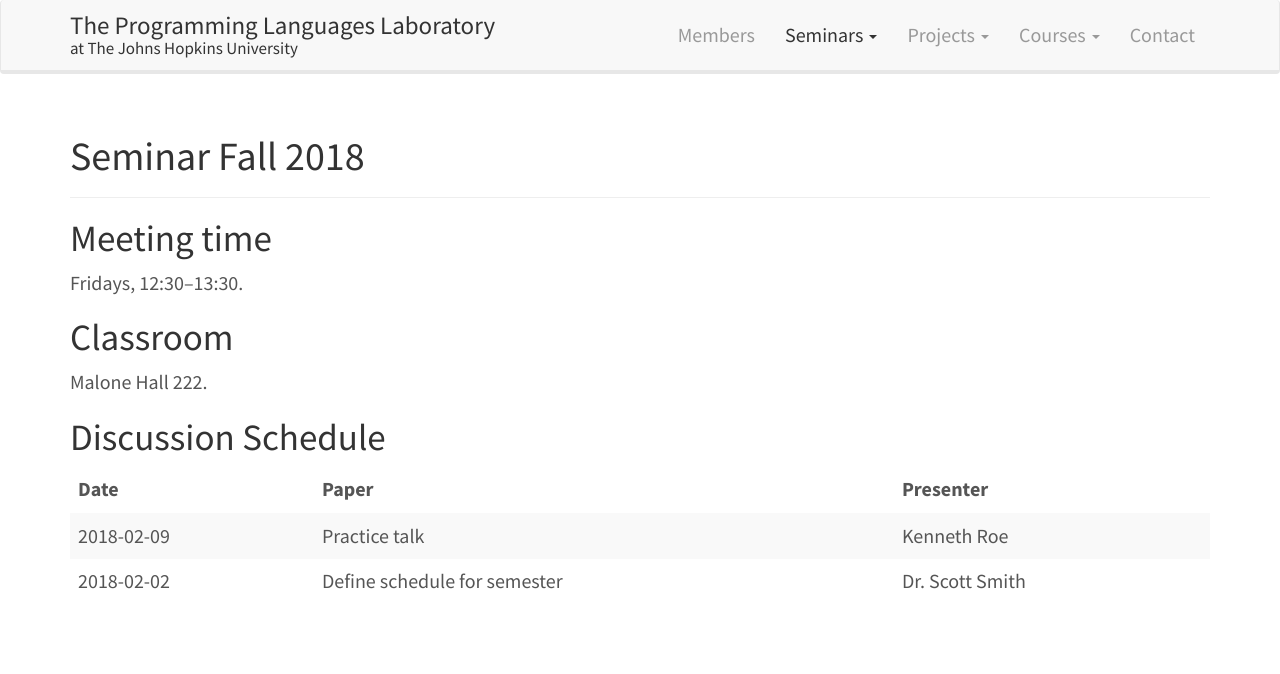
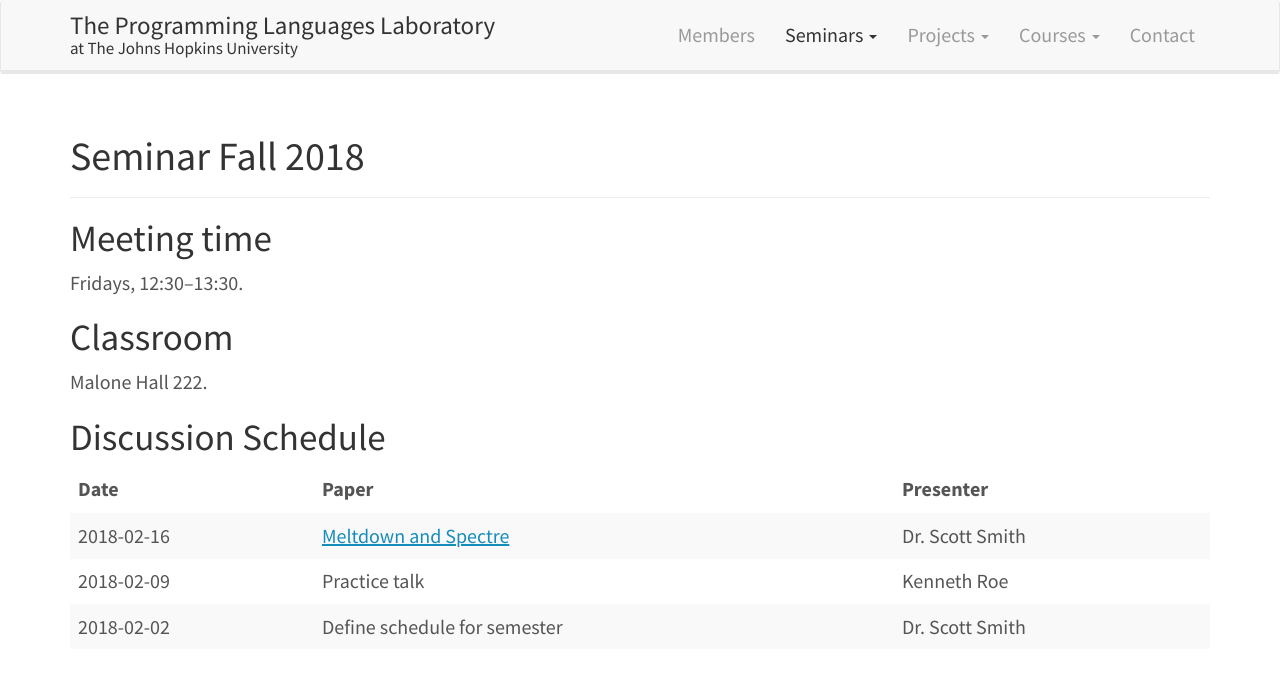
Before and after one commit to JHU-PL-Lab/www-pl-lab, a Jekyll site: the page built from seminars/spring-2018.md, in a window 1280 px wide. Shown: the top 674 px of the page. Built offline with Jekyll 4.4.1, drawn with Linux system fonts in a browser that asks for light colours.

Commit message:
Add 2018-02-16 seminar

```diff
--- a/seminars/spring-2018.md
+++ b/seminars/spring-2018.md
@@ -18,5 +18,6 @@ Discussion Schedule
 
 |       Date | Paper                                                                                                                                                                                                                                     | Presenter                                               |
 |------------+-------------------------------------------------------------------------------------------------------------------------------------------------------------------------------------------------------------------------------------------+---------------------------------------------------------|
+| 2018-02-16 | [Meltdown and Spectre](https://meltdownattack.com)                                                                                                                                                                                        | Dr. Scott Smith                                         |
 | 2018-02-09 | Practice talk                                                                                                                                                                                                                             | Kenneth Roe                                             |
 | 2018-02-02 | Define schedule for semester                                                                                                                                                                                                              | Dr. Scott Smith                                         |
```
